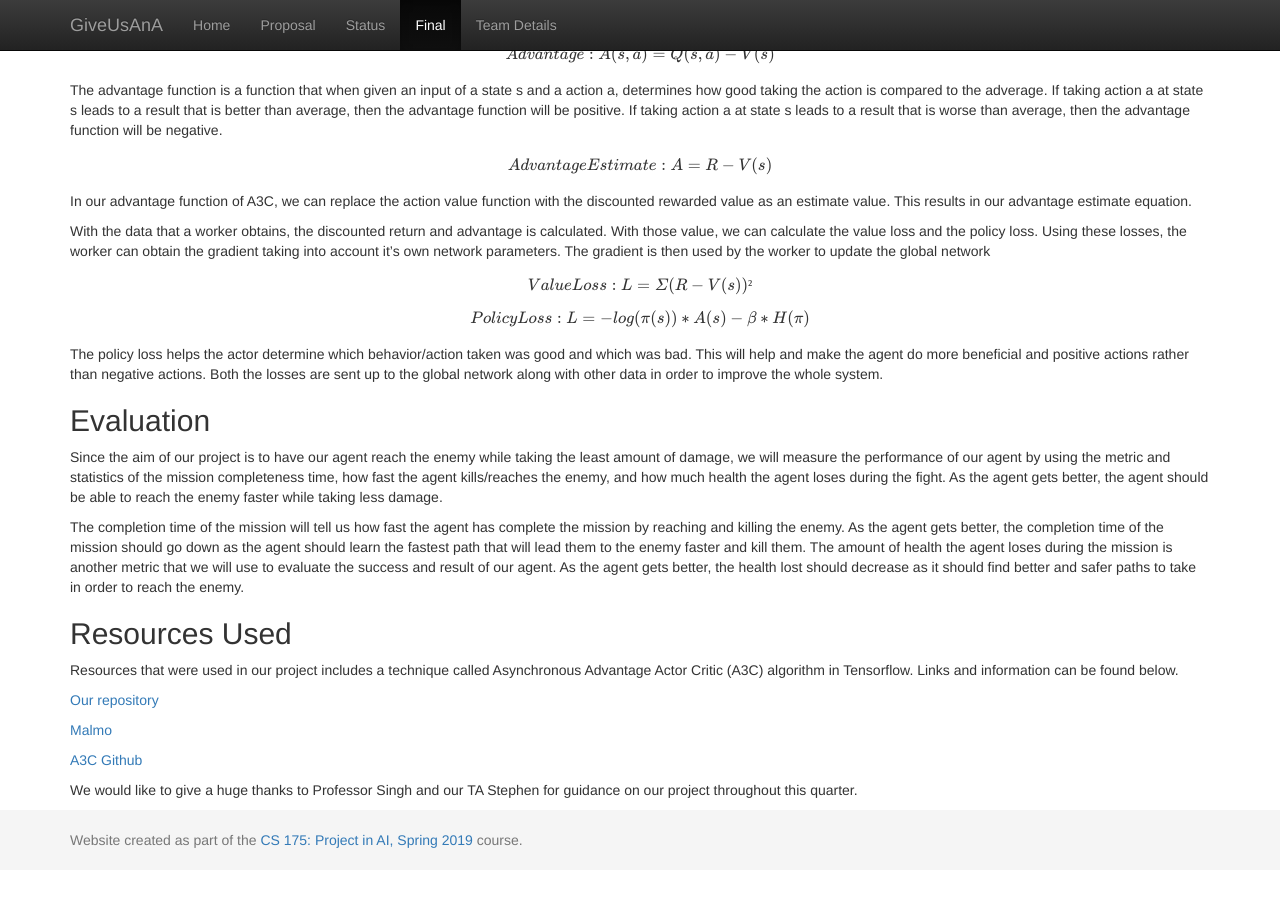
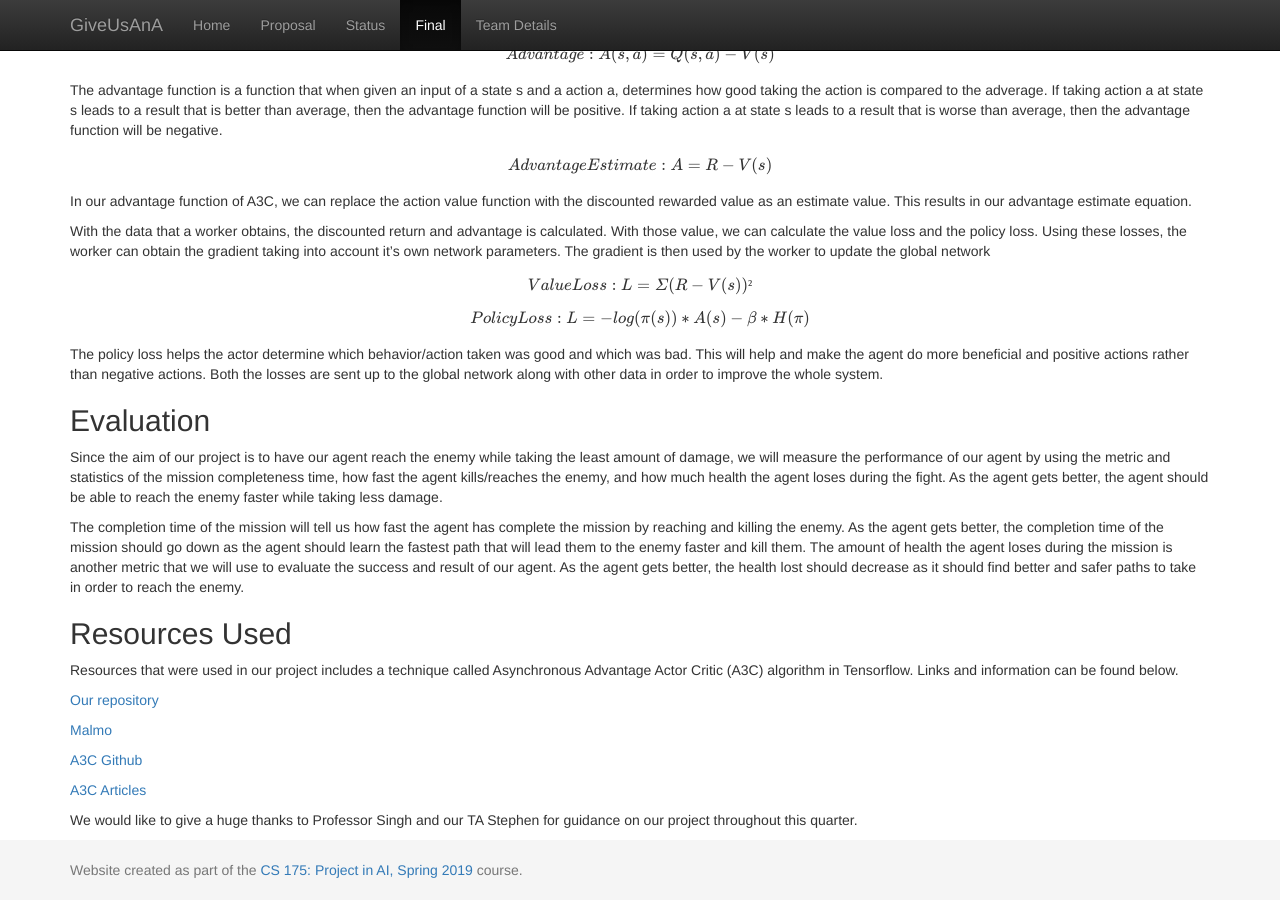
Before and after one commit to rama1997/GiveUsAnA, a Jekyll site: the page built from docs/final.md, in a window 1280 px wide and 900 px high, scrolled down 2100 px. Built offline with Jekyll 4.4.1, drawn with Linux system fonts in a browser that asks for light colours; formulas are drawn with MathJax 3; before the commit the page ends 2970 px from its top, so only the background shows below that.

Commit message:
Update final.md

```diff
--- a/docs/final.md
+++ b/docs/final.md
@@ -93,4 +93,8 @@ Resources that were used in our project includes a technique called Asynchronous
 
 [A3C Github](https://github.com/awjuliani/DeepRL-Agents)
 
+[A3C Articles](https://jaromiru.com/2017/02/16/lets-make-an-a3c-theory/)
+[](https://medium.com/emergent-future/simple-reinforcement-learning-with-tensorflow-part-8-asynchronous-actor-critic-agents-a3c-c88f72a5e9f2)
+[](https://medium.com/@shagunm1210/implementing-the-a3c-algorithm-to-train-an-agent-to-play-breakout-c0b5ce3b3405)
+
 We would like to give a huge thanks to Professor Singh and our TA Stephen for guidance on our project throughout this quarter.
```
